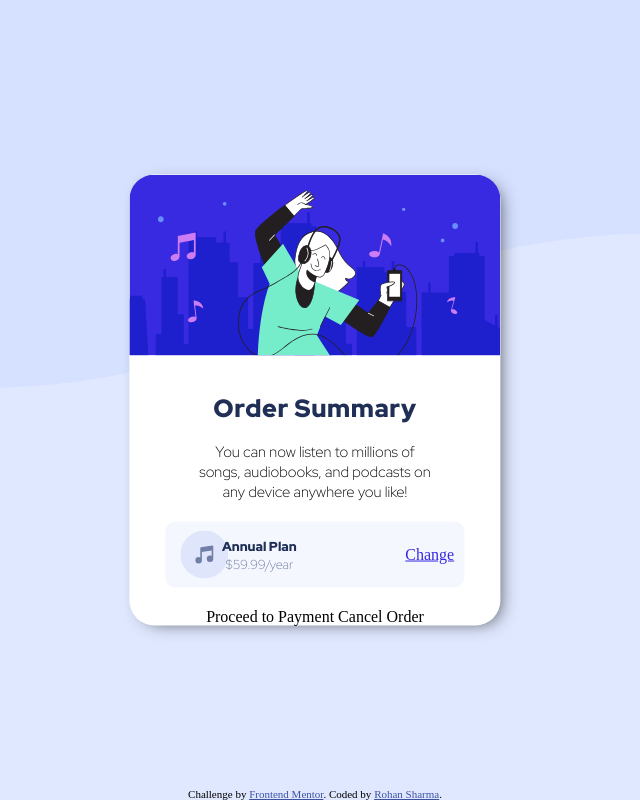
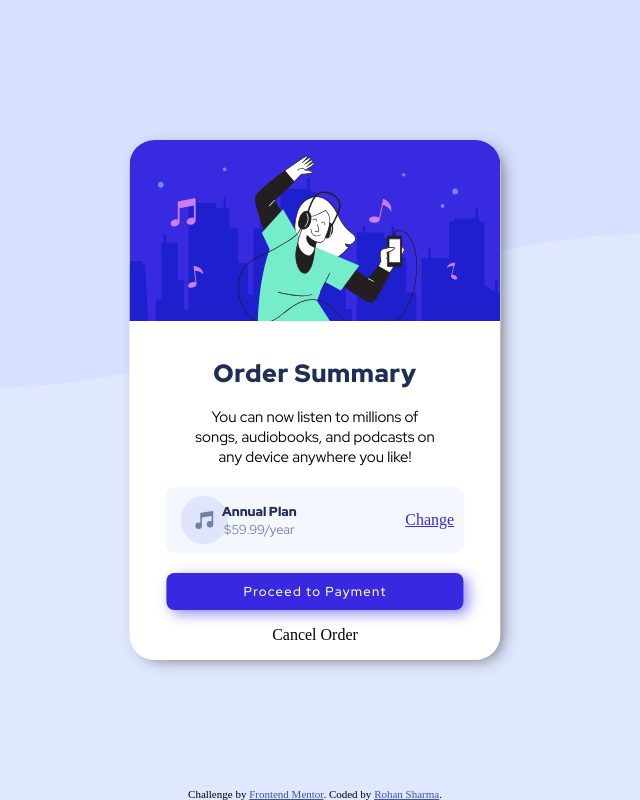
Before and after one commit to rohan843/OrderSummaryComponent, a plain HTML site: page index.html in a window 1280 px wide. Shown: the whole page, without its empty margins (325-965 px from the left). Drawn offline with Linux system fonts and the light colour scheme.

Commit message:
added payment button

```diff
--- a/css/styles.css
+++ b/css/styles.css
@@ -11,7 +11,27 @@
   color: hsl(228, 45%, 44%);
 }
 
-.mainCard{
+.PaymentButton {
+  background-color: hsl(245, 75%, 52%);
+  border: 0;
+  width: 80%;
+  display: block;
+  margin: 0 auto;
+  border-radius: 0.61em;
+  /* height: 10%; */
+  padding: 10px 20px;
+  color: white;
+  font-family: 'Red Hat Display', sans-serif;
+  font-weight: 500;
+  letter-spacing: 0.1em;
+  font-size: 13px;
+  box-shadow: 20px 18px 197px -32px rgba(56, 41, 224, 0.54);
+  /* -webkit-box-shadow: 20px 18px 197px -32px rgba(56, 41, 224, 0.54); */
+  -moz-box-shadow: 20px 18px 197px -32px rgba(56, 41, 224, 0.54);
+  -webkit-box-shadow: 5px 4px 13px 0px rgb(56 41 224 / 54%);
+}
+
+.mainCard {
   position: absolute;
   box-shadow: 6px 4px 17px -7px rgba(31, 35, 35, 0.81);
   /* box-shadow: 5px 10px; */
@@ -25,7 +45,7 @@
   border-radius: 25px;
 }
 
-.MusicIcon{
+.MusicIcon {
   position: absolute;
   left: 15px;
   top: 50%;
@@ -33,7 +53,7 @@
   /* float: left; */
 }
 
-.Change{
+.Change {
   display: inline;
   position: absolute;
   right: 10px;
@@ -42,11 +62,11 @@
   color: hsl(245, 75%, 52%);
 }
 
-.Change a{
+.Change a {
   color: hsl(245, 75%, 52%);
 }
 
-.CostCard{
+.CostCard {
   position: relative;
   /* text-align: center; */
   padding: 15px 10px;
@@ -56,7 +76,7 @@
   border-radius: 10px;
 }
 
-.SubHeadings{
+.SubHeadings {
   display: inline;
   color: hsl(223, 47%, 23%);
   font-family: 'Red Hat Display', sans-serif;
@@ -65,7 +85,7 @@
   /* position: absolute; */
 }
 
-.SubText{
+.SubText {
   display: inline;
   color: hsl(224, 23%, 55%);
   font-family: 'Red Hat Display', sans-serif;
@@ -73,7 +93,7 @@
   font-weight: 400;
 }
 
-.PricePane{
+.PricePane {
   position: relative;
   text-align: left;
   display: inline;
@@ -82,14 +102,14 @@
   transform: translateY(-50%); */
 }
 
-.MessageDiv{
+.MessageDiv {
   width: 65%;
   margin: 0 auto;
   font-family: 'Red Hat Display', sans-serif;
   font-size: 15px;
 }
 
-.OrderSummaryHeading{
+.OrderSummaryHeading {
   color: hsl(223, 47%, 23%);
   font-family: 'Red Hat Display', sans-serif;
   font-weight: 800;
@@ -97,7 +117,7 @@
   letter-spacing: 0.6px;
 }
 
-.illustration{
+.illustration {
   width: 100%;
   border-radius: 25px 25px 0 0;
   margin-bottom: 15px;
--- a/index.html
+++ b/index.html
@@ -11,6 +11,8 @@
   <link rel="preconnect" href="https://fonts.gstatic.com" crossorigin>
   <link href="https://fonts.googleapis.com/css2?family=Red+Hat+Display:wght@300&display=swap" rel="stylesheet">
   <link href="https://fonts.googleapis.com/css2?family=Red+Hat+Display:wght@900&display=swap" rel="stylesheet">
+  <link href="https://fonts.googleapis.com/css2?family=Red+Hat+Display&display=swap" rel="stylesheet">
+  <link href="https://fonts.googleapis.com/css2?family=Red+Hat+Display:wght@400;500&display=swap" rel="stylesheet">
 </head>
 
 <body>
@@ -32,8 +34,8 @@
         <a href="#">Change</a>
       </div>
     </div>
-    Proceed to Payment
-    Cancel Order
+    <button type="button" name="button" class="PaymentButton">Proceed to Payment</button>
+    <p>Cancel Order</p>
   </div>
 
   <div class="attribution">
```
